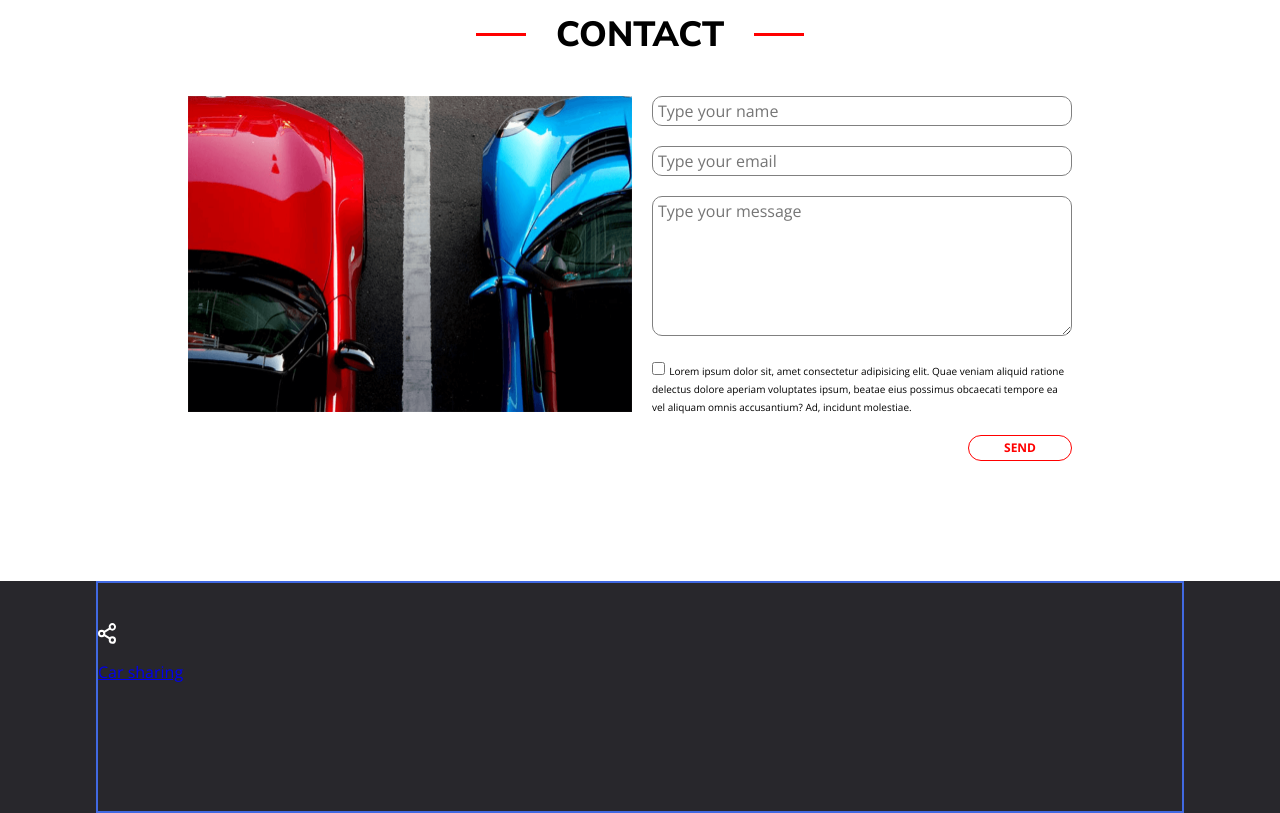
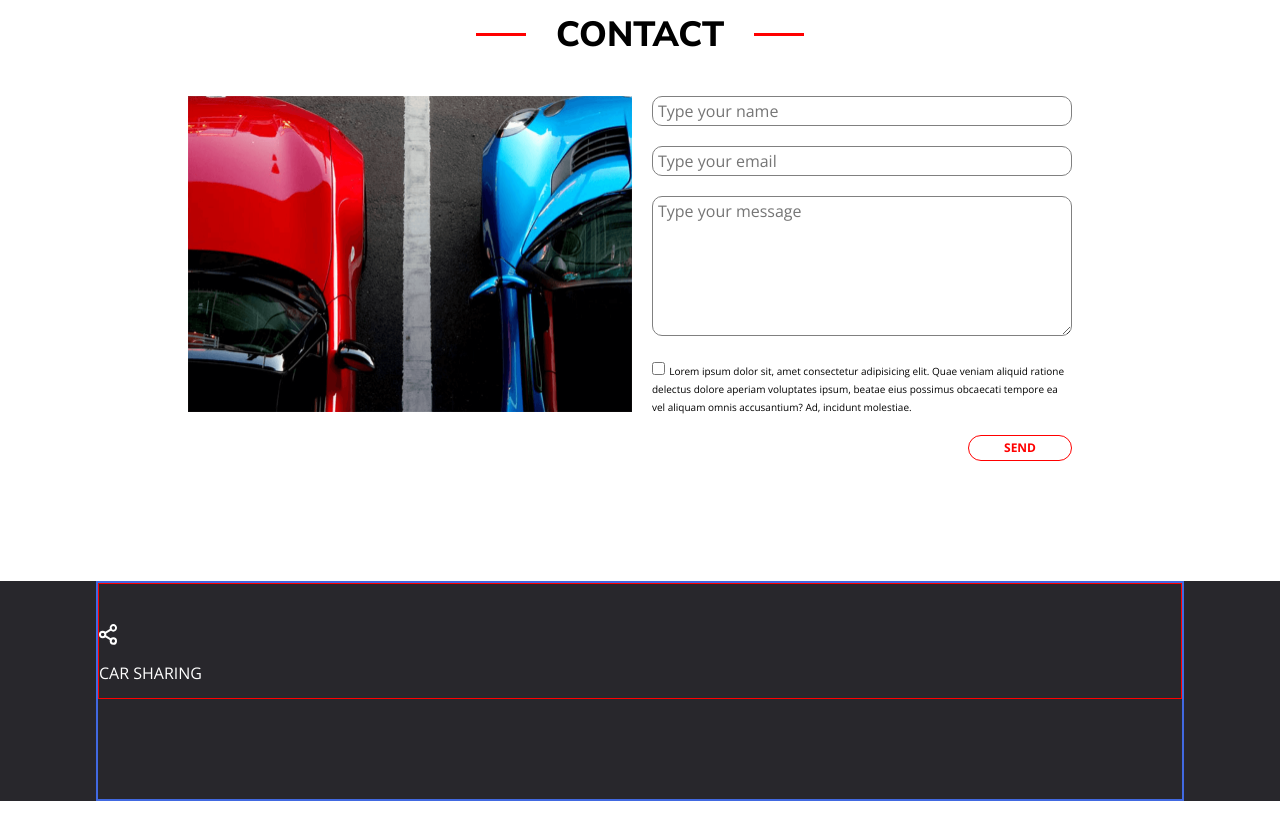
Before and after one commit to Kenseikun/Car_sharing, a plain HTML site: page index.html in a window 1280 px wide. Shown: the part 2377-3190 px from the top of the page. Drawn offline with nearby package versions, Linux system fonts and the light colour scheme.

Commit message:
last changes

```diff
--- a/css/style.css
+++ b/css/style.css
@@ -413,8 +413,7 @@ body {
 /* footer */
 
 .footer {
-    /* width: 100vw; */
-    height: 232px;
+    height: 220px;
     background-color: #28272C;
 }
 
@@ -427,6 +426,23 @@ body {
     border: 2px solid royalblue;
 }
 
+.footer_logo {
+    display: flex;
+
+
+    border: 1px solid red;
+}
+
 .footer_logo img {
-    margin-top: 40px
+    margin-top: 40px;
+    text-decoration: none;
 }
+
+.footer_logo a{
+    text-decoration: none;
+}
+
+.footer_logo a p {
+    color: white;
+    text-transform: uppercase;
+}
```
Also changed, not shown: 1 other file.
